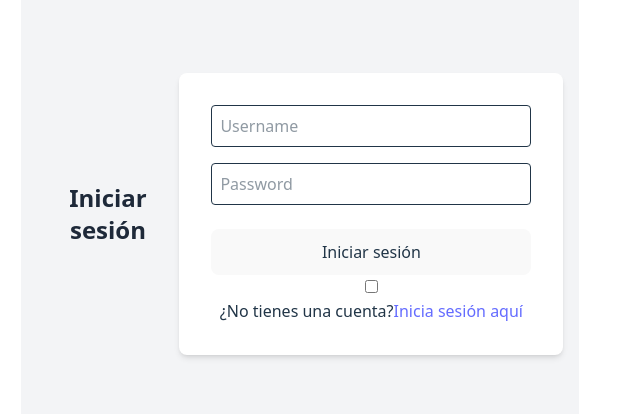
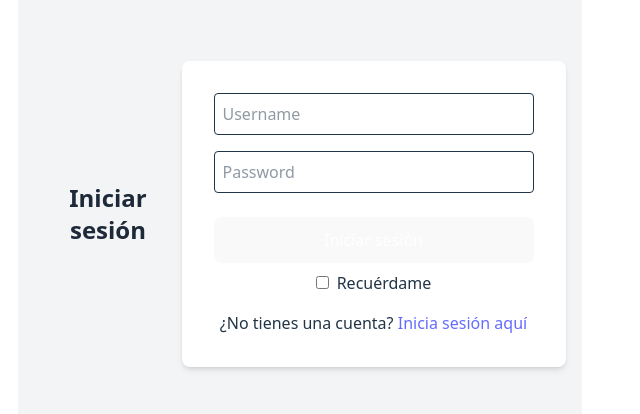
Before and after one commit to FaridAquino/hackaton3Practica, a React (Vite) app in the folder frontendHackaton3Practica/: page /#/ in a window 1280 px wide. Shown: the part 218-632 px from the top of the page, without its empty margins (340-980 px from the left). Built offline with nearby package versions, Linux system fonts and the light colour scheme.

Commit message:
corregir el login

```diff
--- a/frontendHackaton3Practica/src/api.ts
+++ b/frontendHackaton3Practica/src/api.ts
@@ -1,6 +1,7 @@
 import type { AxiosInstance } from "axios";
 import axios from "axios";
 import type { GetTasks } from "./JsonFormat/GetTasks";
+import type { PostLogin } from "./JsonFormat/PostLogin";
 
 class API {
     private apiInstance: AxiosInstance;
@@ -31,6 +32,13 @@ class API {
 
         return this.apiInstance.get<GetTasks>(`/users/${username}`);
     }
+
+    loginUser(credentials: { username: string; password: string }) {
+        return this.apiInstance.post<PostLogin>('/api/auth/login/',  credentials)
+            .then(res => res.data);
+    }
+
+
 }
 
 export default new API();
--- a/frontendHackaton3Practica/src/api/api.ts
+++ /dev/null
@@ -1,47 +0,0 @@
-import axios from "axios"
-
-const baseURL = 'http://localhost:8080/api'; // Reemplaza con la URL de tu API
-
-export const llamaApi = axios.create({
-    baseURL: baseURL, // Reemplaza con la URL de tu API
-    headers: {
-        'Content-Type': 'application/json',
-    },
-});
-
-interface UserInterface {
-    email: string;
-    username: string;
-    password: string;
-    confirmPassword?: string; // Este campo es opcional, ya que no se envía al backend
-}
-
-export const registerUser = async (data : UserInterface ) => {
-    try {
-        const response = await llamaApi.post('auth/register', data); // endpoitn puedes cambiarlo a convenientcia
-        // cómo enviar un mensaje a la consola para confirmar que se envió el registro
-        console.log('Usuario registrado:', response.data);
-        return response.data; // Devuelve la respuesta para confirmar que se envió.
-    } catch (error) {
-        console.error('Error al registrar usuarioxd:', error);
-        throw error; // Lanza el error para que pueda ser manejado por quien llame a la función RegisterUser
-        // al thrwo lanzar eror delegas el manejo del mismo :
-    }
-}
-
-interface loginData {
-    email: string;
-    password: string;
-}
-
-export const loginUser = async (data: loginData) => {
-    try {
-        const response = await llamaApi.post('auth/login', data); // endpoint puedes cambiarlo a conveniencia
-        console.log('Usuario logueado:', response.data);
-        return response.data; // Devuelve la respuesta para confirmar que se envió.
-    } catch (error) {
-        console.error('Error al iniciar sesión:', error);
-        throw error; // Lanza el error para que pueda ser manejado por quien llame a la función loginUser
-    }
-
-}
--- a/frontendHackaton3Practica/src/pages/login.tsx
+++ b/frontendHackaton3Practica/src/pages/login.tsx
@@ -1,65 +1,49 @@
 import React from "react";
 import { useState } from "react";
-import { loginUser } from "../api/api";
-import { Link, useNavigate } from "react-router-dom"; // Para redirigir al usuario después del inicio de sesión
-
+// Update the import path below to the correct location of your API module if it's not in the same folder.
+// For example, if your API file is in 'src/api/API.ts', use '../api/API'
+import API from "../API";  // Cambia la ruta según la ubicación real de tu archivo API
+import { Link, useNavigate } from "react-router-dom";
 
 const Login = () => {
+    const [loading, setLoading] = useState(false);
+    const [email, setEmail] = useState('');  // Usamos como username
+    const [password, setPassword] = useState('');
+    const [message, setMessage] = useState('');
+    const [errorMessage, setError] = useState('');
 
+    const navigate = useNavigate();
 
-    const [loading, setLoading] = useState(false); // Para manejar el estado de carga del botón
-    const [email, setEmail] = useState('');
-    const [password, setPassword] = useState('');
-    const [message, setMessage] = useState(''); // Para manejar mensajes de éxito o error
-    const [errorMessage, setError] = useState(''); // Para manejar errores
+    const handleSubmit = async (e: React.FormEvent) => {
+        e.preventDefault();
 
-    const navigate = useNavigate(); // Para redirigir al usuario después del inicio de sesión
-    const handleSubmit = async (e: React.FormEvent) => {
-        e.preventDefault(); // Evita que el formulario se envíe de forma predeterminada
-
-        const email = (e.target as HTMLFormElement).email.value;
-        const password = (e.target as HTMLFormElement).password.value;
-
-        // Validaciones rudimentarias
+        // Validaciones básicas
         if (!email || !password) {
             alert('Por favor, completa todos los campos.');
             return;
         }
-        if (!/^[^\s@]+@[^\s@]+\.[^\s@]+$/.test(email)) {
-            alert('Por favor, ingresa un correo electrónico válido.');
-            return;
-        }
-        if (!email.includes('@')) {
-            alert('Revise que su correo este bien escrito.');
-            return;
-        }
 
-        setLoading(true); // Opcional: puedes mostrar un indicador de carga mientras se procesa el inicio de sesión
+        setLoading(true);
         try {
-            const data = await loginUser({ email, password });
+            // Llamamos al método loginUser del API
+            const data = await API.loginUser({ username: email, password });
             console.log('Usuario logueado:', data);
 
-            setEmail(''); // Limpia el campo de correo electrónico
-            setPassword(''); // Limpia el campo de contraseña
-            setMessage('Inicio de sesión exitoso.'); // Mensaje de éxito
-            setError(''); // Limpia cualquier mensaje de error previo
-            setLoading(false); // Detiene el estado de carga después de iniciar sesión
-            // Aquí puedes guardar el token o la información del usuario en el estado global o en localStorage si es necesario
-            localStorage.setItem('token', data.token); // Guarda el token en localStorage (ajusta según tu API)
+            setEmail('');
+            setPassword('');
+            setMessage(`¡Bienvenido, ${data.user.name}!`);
+            setError('');
+            localStorage.setItem('token', data.token);
 
-            navigate('/'); // Redirige al usuario a la página principal o a donde desees después del inicio de sesión
+            navigate('/');  // Redirige a home o donde desees
         } catch (error) {
             console.error('Error al iniciar sesión:', error);
-            setLoading(false); // Detiene el estado de carga si hay un error
-
-            setError('Error al iniciar sesión. Por favor, verifica tus credenciales.'); // Mensaje de error
-            setMessage(''); // Limpia cualquier mensaje de éxito previo
-
+            setError('Error al iniciar sesión. Por favor, verifica tus credenciales.');
+            setMessage('');
         } finally {
-            setLoading(false); // Detiene el estado de carga después de intentar iniciar sesión
+            setLoading(false);
         }
     }
-
 
     return (
         <div className="min-h-screen flex items-center justify-center bg-gray-100 p-4">
@@ -68,7 +52,6 @@ const Login = () => {
                     {message}
                 </div>
             )}
-
             {errorMessage && (
                 <div className="bg-red-100 text-red-800 p-4 rounded mb-4">
                     {errorMessage}
@@ -77,33 +60,40 @@ const Login = () => {
             <h2 className="text-2xl font-bold text-gray-800">
                 Iniciar sesión
             </h2>
-            <form onSubmit={handleSubmit} action="" className="w-full max-w-sm mx-auto bg-white p-8 rounded-lg shadow-md">
+            <form onSubmit={handleSubmit} className="w-full max-w-sm mx-auto bg-white p-8 rounded-lg shadow-md">
                 <div className="flex flex-col space-y-4 mb-6">
                     <input
                         value={email}
                         onChange={(e) => setEmail(e.target.value)}
                         type="text"
-                        name=""
-                        id=""
+                        name="email"  // ✅ Cambiado: ya no vacío
+                        id="email"
                         placeholder="Username"
                         className="w-full p-2 border rounded"
                     />
                     <input
                         value={password}
                         onChange={(e) => setPassword(e.target.value)}
-                        type="password" name="" id="" placeholder="Password"
+                        type="password"
+                        name="password"  // ✅ Cambiado: ya no vacío
+                        id="password"
+                        placeholder="Password"
                         className="w-full p-2 border rounded"
                     />
                 </div>
-                <button type="submit" disabled={loading}
-
-                    className="w-full py-2 px-4 rounded transition-colors ${loading ? 'bg-gray-400 cursor-not-allowed' : 'bg-blue-500 hover:bg-blue-600 text-white'}">
+                <button
+                    type="submit"
+                    disabled={loading}
+                    className={`w-full py-2 px-4 rounded transition-colors ${loading ? 'bg-gray-400 cursor-not-allowed' : 'bg-blue-500 hover:bg-blue-600 text-white'}`}
+                >
                     {loading ? 'Iniciando sesión...' : 'Iniciar sesión'}
                 </button>
-
-                <input type="checkbox" name="Rememberme" id="Recuerdame" />
-                <p>
-                    ¿No tienes una cuenta?
+                <div className="mt-2">
+                    <input type="checkbox" name="Rememberme" id="Recuerdame" />
+                    <label htmlFor="Recuerdame" className="ml-2">Recuérdame</label>
+                </div>
+                <p className="mt-4">
+                    ¿No tienes una cuenta?{' '}
                     <Link to="/" className="text-blue-500 hover:underline">Inicia sesión aquí</Link>
                 </p>
             </form>
@@ -112,6 +102,3 @@ const Login = () => {
 }
 
 export default Login;
-//         {loading ? 'Iniciando sesión...' : 'Iniciar sesión'}
-//         </button>
-//     );
```
